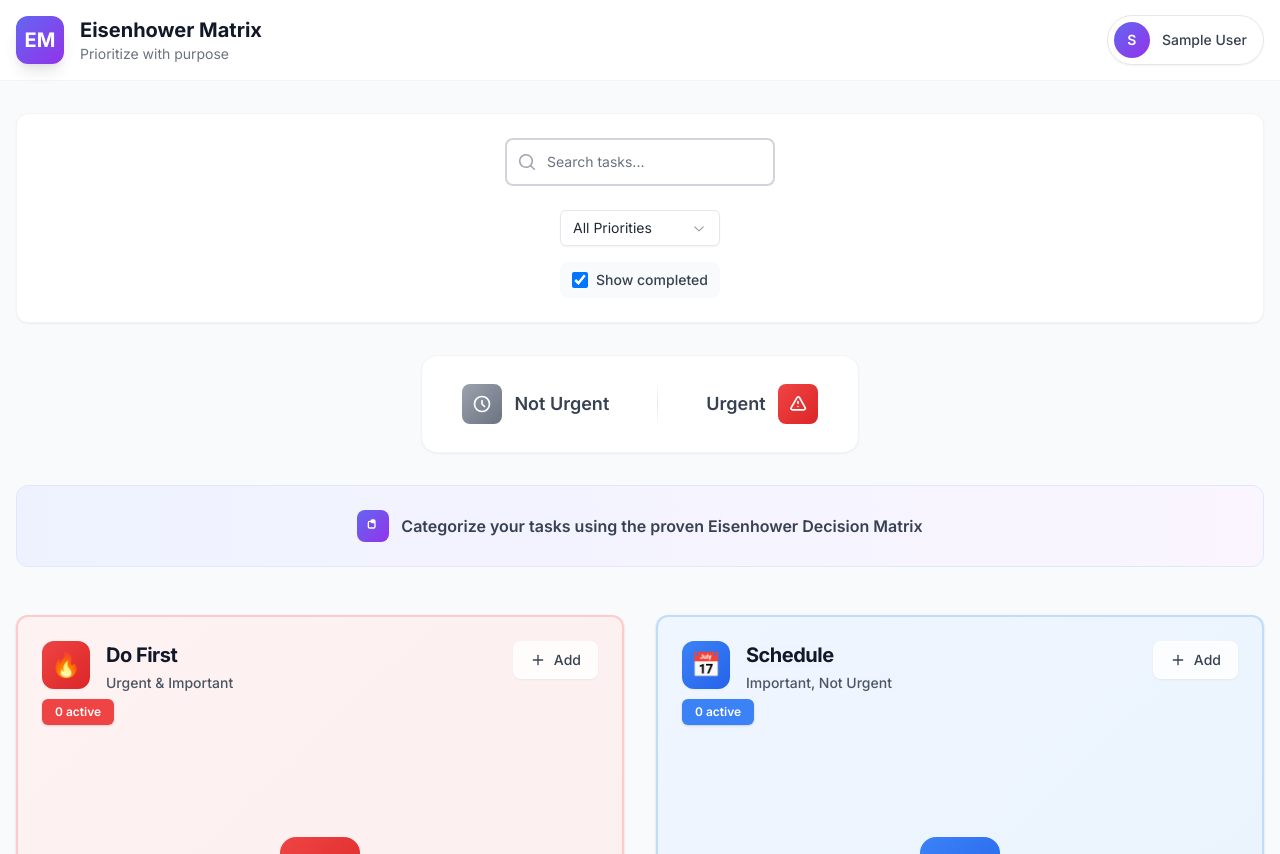
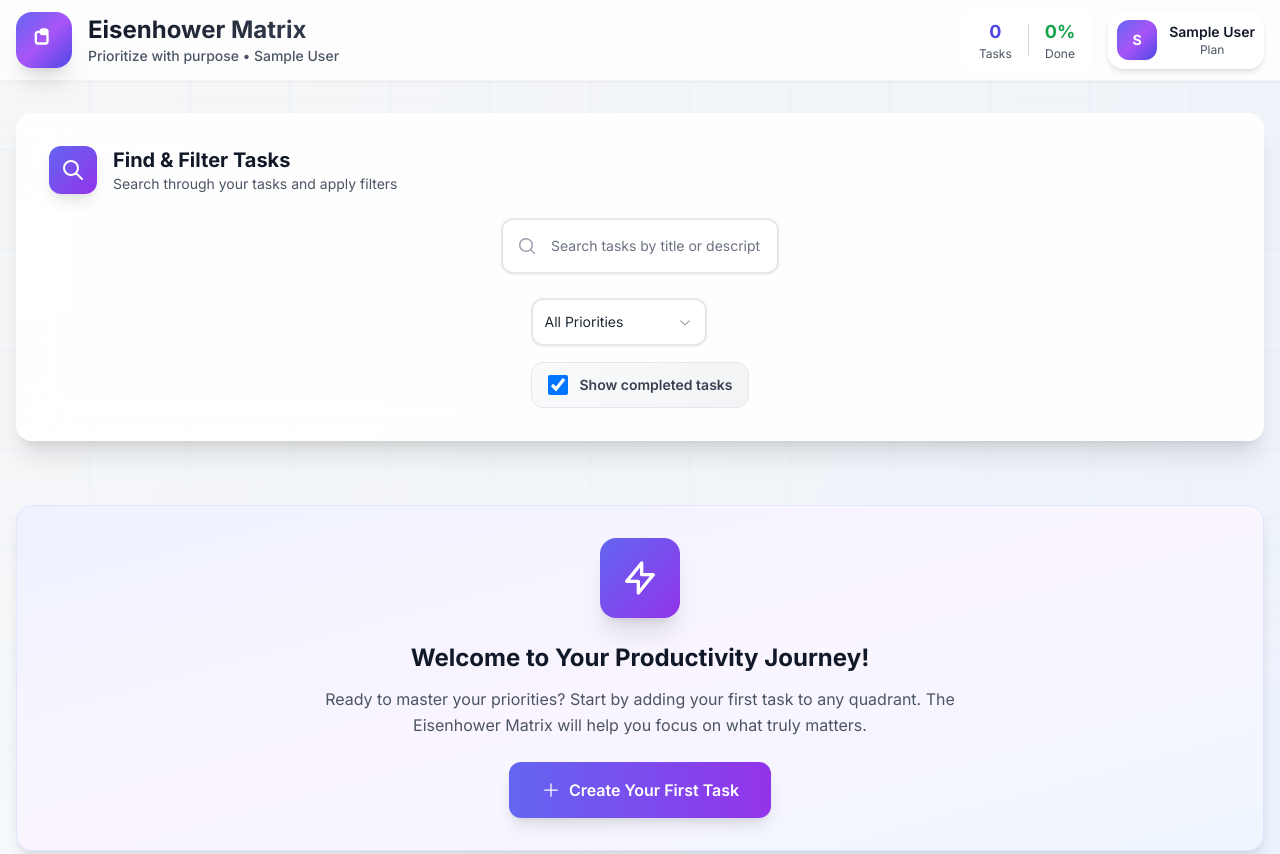
Before and after one commit to pedrocarlos-ti/eisenhower-matrix-saas, a React (Vite) app: page /dashboard in a window 1280 px wide. Shown: the top 854 px of the page. Built offline with nearby package versions, Linux system fonts and the light colour scheme; sample sign-in values are in the browser's storage.

Commit message:
feat: enhance UI with gradient backgrounds, floating buttons and improved visual hierarchy

```diff
--- a/src/pages/Dashboard.tsx
+++ b/src/pages/Dashboard.tsx
@@ -108,48 +108,71 @@ const Dashboard: React.FC = () => {
   const isFreePlan = user?.plan === 'free';
 
   return (
-    <div className="min-h-screen bg-slate-50">
-      <header className="bg-white border-b border-gray-100">
+    <div className="min-h-screen bg-gradient-to-br from-slate-50 via-blue-50/30 to-indigo-50/40">
+      {/* Background Pattern */}
+      <div className="fixed inset-0 z-0">
+        <div className="absolute inset-0 bg-[url('/grid.svg')] bg-center opacity-40 [mask-image:linear-gradient(180deg,white,rgba(255,255,255,0.8),rgba(255,255,255,0.4))]"></div>
+      </div>
+
+      <header className="relative z-10 bg-white/80 backdrop-blur-xl border-b border-gray-100 shadow-sm">
         <div className="mx-auto max-w-7xl px-4 sm:px-6 lg:px-8">
           <div className="flex h-20 justify-between items-center">
             <div className="flex items-center space-x-4">
               <div className="flex-shrink-0">
-                <div className="h-12 w-12 rounded-xl bg-gradient-to-br from-indigo-500 to-purple-600 flex items-center justify-center text-white font-bold text-xl shadow-lg">
-                  EM
+                <div className="h-14 w-14 rounded-2xl bg-gradient-to-br from-indigo-500 via-purple-500 to-indigo-600 flex items-center justify-center text-white font-bold text-xl shadow-xl">
+                  <svg className="w-7 h-7" fill="none" stroke="currentColor" viewBox="0 0 24 24">
+                    <path strokeLinecap="round" strokeLinejoin="round" strokeWidth="2" d="M9 5H7a2 2 0 00-2 2v6a2 2 0 002 2h6a2 2 0 002-2V7a2 2 0 00-2-2h-2M9 5a2 2 0 002 2h2a2 2 0 002-2M9 5a2 2 0 012-2h2a2 2 0 012 2" />
+                  </svg>
                 </div>
               </div>
               <div>
-                <h1 className="text-xl font-bold text-gray-900">Eisenhower Matrix</h1>
-                <p className="text-sm text-gray-500">Prioritize with purpose</p>
+                <h1 className="text-2xl font-bold bg-gradient-to-r from-gray-900 to-gray-700 bg-clip-text text-transparent">Eisenhower Matrix</h1>
+                <p className="text-sm text-gray-600 font-medium">Prioritize with purpose • {user?.name}</p>
               </div>
             </div>
-            <div className="flex items-center space-x-3">
+            <div className="flex items-center space-x-4">
+              {/* Quick Stats */}
+              <div className="hidden lg:flex items-center space-x-4 px-4 py-2 bg-white/60 backdrop-blur-sm rounded-xl border border-white/50">
+                <div className="text-center">
+                  <div className="text-lg font-bold text-indigo-600">{totalTasks}</div>
+                  <div className="text-xs text-gray-600">Tasks</div>
+                </div>
+                <div className="w-px h-8 bg-gray-300"></div>
+                <div className="text-center">
+                  <div className="text-lg font-bold text-green-600">{completionRate}%</div>
+                  <div className="text-xs text-gray-600">Done</div>
+                </div>
+              </div>
+
               {isFreePlan && (
                 <>
                   <button
                     onClick={() => setShowFilters(!showFilters)}
-                    className="inline-flex items-center rounded-lg bg-white border border-gray-200 px-4 py-2.5 text-sm font-medium text-gray-700 shadow-sm hover:bg-gray-50 hover:border-gray-300 transition-all duration-200 focus-visible:outline focus-visible:outline-2 focus-visible:outline-offset-2 focus-visible:outline-indigo-500"
+                    className="inline-flex items-center rounded-xl bg-white/80 backdrop-blur-sm border border-white/50 px-4 py-3 text-sm font-semibold text-gray-700 shadow-lg hover:bg-white hover:shadow-xl transition-all duration-200 focus-visible:outline focus-visible:outline-2 focus-visible:outline-offset-2 focus-visible:outline-indigo-500"
                   >
                     <FunnelIcon className="-ml-0.5 mr-2 h-4 w-4" aria-hidden="true" />
                     Filters
                   </button>
                   <button
                     onClick={() => handleAddTask('urgent-important')}
-                    className="inline-flex items-center rounded-lg bg-gradient-to-r from-indigo-500 to-purple-600 px-4 py-2.5 text-sm font-medium text-white shadow-sm hover:from-indigo-600 hover:to-purple-700 transition-all duration-200 focus-visible:outline focus-visible:outline-2 focus-visible:outline-offset-2 focus-visible:outline-indigo-500"
+                    className="inline-flex items-center rounded-xl bg-gradient-to-r from-indigo-500 via-purple-500 to-indigo-600 px-5 py-3 text-sm font-semibold text-white shadow-lg hover:shadow-xl hover:from-indigo-600 hover:via-purple-600 hover:to-indigo-700 transition-all duration-200 focus-visible:outline focus-visible:outline-2 focus-visible:outline-offset-2 focus-visible:outline-indigo-500"
                   >
                     <PlusIcon className="-ml-0.5 mr-2 h-4 w-4" aria-hidden="true" />
-                    Add Task
+                    New Task
                   </button>
                 </>
               )}
               <button
                 onClick={() => setIsUserProfileOpen(true)}
-                className="flex items-center space-x-3 rounded-full bg-white border border-gray-200 p-1.5 pr-4 hover:bg-gray-50 hover:border-gray-300 transition-all duration-200 shadow-sm"
+                className="flex items-center space-x-3 rounded-2xl bg-white/80 backdrop-blur-sm border border-white/50 p-2 pr-5 hover:bg-white hover:shadow-lg transition-all duration-200 shadow-md"
               >
-                <div className="w-9 h-9 rounded-full bg-gradient-to-br from-indigo-500 to-purple-600 flex items-center justify-center text-white font-semibold text-sm">
+                <div className="w-10 h-10 rounded-xl bg-gradient-to-br from-indigo-500 via-purple-500 to-indigo-600 flex items-center justify-center text-white font-bold text-sm shadow-sm">
                   {user?.name.charAt(0).toUpperCase()}
                 </div>
-                <span className="text-sm font-medium text-gray-700">{user?.name}</span>
+                <div className="hidden sm:block">
+                  <div className="text-sm font-semibold text-gray-900">{user?.name}</div>
+                  <div className="text-xs text-gray-600 capitalize">{user?.plan} Plan</div>
+                </div>
               </button>
             </div>
           </div>
@@ -157,45 +180,57 @@ const Dashboard: React.FC = () => {
       </header>
 
       {/* Search and filters */}
-      <div className="max-w-7xl mx-auto px-4 sm:px-6 lg:px-8 py-8">
-        <div className="bg-white rounded-xl shadow-sm border border-gray-100 p-6">
+      <div className="relative z-10 max-w-7xl mx-auto px-4 sm:px-6 lg:px-8 py-8">
+        <div className="bg-white/90 backdrop-blur-xl rounded-2xl shadow-xl border border-white/20 p-8">
+          <div className="flex items-center space-x-4 mb-6">
+            <div className="w-12 h-12 bg-gradient-to-br from-indigo-500 to-purple-600 rounded-xl flex items-center justify-center shadow-lg">
+              <svg className="w-6 h-6 text-white" fill="none" stroke="currentColor" viewBox="0 0 24 24">
+                <path strokeLinecap="round" strokeLinejoin="round" strokeWidth="2" d="M21 21l-6-6m2-5a7 7 0 11-14 0 7 7 0 0114 0z" />
+              </svg>
+            </div>
+            <div>
+              <h2 className="text-xl font-bold text-gray-900">Find & Filter Tasks</h2>
+              <p className="text-sm text-gray-600">Search through your tasks and apply filters</p>
+            </div>
+          </div>
+
           <div className="flex flex-col lg:flex-row lg:items-center lg:justify-between gap-6">
             <div className="relative flex-1 max-w-md">
-              <div className="absolute inset-y-0 left-0 pl-3 flex items-center pointer-events-none">
+              <div className="absolute inset-y-0 left-0 pl-4 flex items-center pointer-events-none">
                 <svg className="h-5 w-5 text-gray-400" xmlns="http://www.w3.org/2000/svg" viewBox="0 0 20 20" fill="currentColor" aria-hidden="true">
                   <path fillRule="evenodd" d="M9 3.5a5.5 5.5 0 100 11 5.5 5.5 0 000-11zM2 9a7 7 0 1112.452 4.391l3.328 3.329a.75.75 0 11-1.06 1.06l-3.329-3.328A7 7 0 012 9z" clipRule="evenodd" />
                 </svg>
               </div>
               <input
                 type="text"
-                placeholder="Search tasks..."
-                className="block w-full rounded-lg border-2 border-gray-300 py-3 pl-10 pr-4 text-sm focus:border-indigo-500 focus:outline-none focus:ring-1 focus:ring-indigo-500 transition-colors placeholder:text-gray-500 bg-white"
+                placeholder="Search tasks by title or description..."
+                className="block w-full rounded-xl border-2 border-gray-200 py-4 pl-12 pr-4 text-sm focus:border-indigo-500 focus:outline-none focus:ring-2 focus:ring-indigo-500/20 transition-all duration-200 placeholder:text-gray-500 bg-white shadow-sm"
                 value={searchTerm}
                 onChange={(e) => setSearchTerm(e.target.value)}
               />
             </div>
             <div className="flex flex-col sm:flex-row gap-4">
               <Select value={priorityFilter} onValueChange={setPriorityFilter}>
-                <SelectTrigger className="w-full sm:w-40 border-gray-200 focus:border-indigo-500 focus:ring-1 focus:ring-indigo-500">
-                  <SelectValue placeholder="Priority" />
+                <SelectTrigger className="w-full sm:w-44 h-12 border-2 border-gray-200 rounded-xl focus:border-indigo-500 focus:ring-2 focus:ring-indigo-500/20 bg-white shadow-sm">
+                  <SelectValue placeholder="All Priorities" />
                 </SelectTrigger>
                 <SelectContent>
                   <SelectItem value="all">All Priorities</SelectItem>
-                  <SelectItem value="high">High</SelectItem>
-                  <SelectItem value="medium">Medium</SelectItem>
-                  <SelectItem value="low">Low</SelectItem>
+                  <SelectItem value="high">🔴 High Priority</SelectItem>
+                  <SelectItem value="medium">🟡 Medium Priority</SelectItem>
+                  <SelectItem value="low">🟢 Low Priority</SelectItem>
                 </SelectContent>
               </Select>
-              <div className="flex items-center space-x-2 bg-gray-50 rounded-lg px-3 py-2">
+              <div className="flex items-center space-x-3 bg-gradient-to-r from-gray-50 to-gray-100 rounded-xl px-4 py-3 border border-gray-200">
                 <input
                   type="checkbox"
                   id="showCompleted"
                   checked={showCompleted}
                   onChange={() => setShowCompleted(!showCompleted)}
-                  className="rounded text-indigo-600 focus:ring-indigo-500 h-4 w-4 border-gray-300"
+                  className="rounded-md text-indigo-600 focus:ring-indigo-500 h-5 w-5 border-gray-300"
                 />
-                <label htmlFor="showCompleted" className="text-sm font-medium text-gray-700 whitespace-nowrap">
-                  Show completed
+                <label htmlFor="showCompleted" className="text-sm font-semibold text-gray-700 whitespace-nowrap cursor-pointer">
+                  Show completed tasks
                 </label>
               </div>
             </div>
@@ -203,8 +238,33 @@ const Dashboard: React.FC = () => {
         </div>
       </div>
 
+      {/* Welcome Section */}
+      {tasks.length === 0 && (
+        <div className="relative z-10 max-w-7xl mx-auto px-4 sm:px-6 lg:px-8 py-8">
+          <div className="bg-gradient-to-br from-indigo-50 via-purple-50 to-blue-50 rounded-2xl shadow-lg border border-indigo-100 p-8 text-center">
+            <div className="w-20 h-20 bg-gradient-to-br from-indigo-500 to-purple-600 rounded-2xl flex items-center justify-center mx-auto mb-6 shadow-xl">
+              <svg className="w-10 h-10 text-white" fill="none" stroke="currentColor" viewBox="0 0 24 24">
+                <path strokeLinecap="round" strokeLinejoin="round" strokeWidth="2" d="M13 10V3L4 14h7v7l9-11h-7z" />
+              </svg>
+            </div>
+            <h2 className="text-2xl font-bold text-gray-900 mb-3">Welcome to Your Productivity Journey!</h2>
+            <p className="text-gray-600 mb-6 max-w-2xl mx-auto leading-relaxed">
+              Ready to master your priorities? Start by adding your first task to any quadrant.
+              The Eisenhower Matrix will help you focus on what truly matters.
+            </p>
+            <button
+              onClick={() => handleAddTask('urgent-important')}
+              className="inline-flex items-center space-x-2 bg-gradient-to-r from-indigo-500 to-purple-600 text-white px-8 py-4 rounded-xl font-semibold shadow-lg hover:shadow-xl hover:from-indigo-600 hover:to-purple-700 transition-all duration-200"
+            >
+              <PlusIcon className="w-5 h-5" />
+              <span>Create Your First Task</span>
+            </button>
+          </div>
+        </div>
+      )}
+
       {/* Main content */}
-      <main className="max-w-7xl mx-auto px-4 sm:px-6 lg:px-8 pb-8">
+      <main className="relative z-10 max-w-7xl mx-auto px-4 sm:px-6 lg:px-8 pb-8">
         <Matrix
           tasks={filteredTasks}
           onAddTask={handleAddTask}
@@ -228,19 +288,34 @@ const Dashboard: React.FC = () => {
 
       {/* Pro upgrade banner (for free users) */}
       {isFreePlan && (
-        <div className="max-w-7xl mx-auto px-4 sm:px-6 lg:px-8 py-6">
-          <ProUpgradePrompt
-            variant="banner"
-            onClose={() => {}}
-            onUpgrade={() => setIsProModalOpen(true)}
-            feature="Premium Features"
-          />
+        <div className="relative z-10 max-w-7xl mx-auto px-4 sm:px-6 lg:px-8 py-6">
+          <div className="bg-gradient-to-r from-indigo-500 via-purple-500 to-indigo-600 rounded-2xl shadow-xl p-6 text-white">
+            <div className="flex items-center justify-between">
+              <div className="flex items-center space-x-4">
+                <div className="w-12 h-12 bg-white/20 rounded-xl flex items-center justify-center">
+                  <svg className="w-6 h-6" fill="none" stroke="currentColor" viewBox="0 0 24 24">
+                    <path strokeLinecap="round" strokeLinejoin="round" strokeWidth="2" d="M5 3v4M3 5h4M6 17v4m-2-2h4m5-16l2.286 6.857L21 12l-5.714 2.143L13 21l-2.286-6.857L5 12l5.714-2.143L13 3z" />
+                  </svg>
+                </div>
+                <div>
+                  <h3 className="text-lg font-bold">Upgrade to Pro</h3>
+                  <p className="text-indigo-100">Unlock advanced features and unlimited tasks</p>
+                </div>
+              </div>
+              <button
+                onClick={() => setIsProModalOpen(true)}
+                className="bg-white text-indigo-600 px-6 py-3 rounded-xl font-semibold hover:bg-indigo-50 transition-colors shadow-lg"
+              >
+                Upgrade Now
+              </button>
+            </div>
+          </div>
         </div>
       )}
 
       {/* Stats panel */}
-      <div className="max-w-7xl mx-auto px-4 sm:px-6 lg:px-8 py-8">
-        <div className="bg-white rounded-xl shadow-sm border border-gray-100 p-8">
+      <div className="relative z-10 max-w-7xl mx-auto px-4 sm:px-6 lg:px-8 py-8">
+        <div className="bg-white/90 backdrop-blur-xl rounded-2xl shadow-xl border border-white/20 p-8">
           <div className="flex items-center space-x-3 mb-6">
             <div className="w-10 h-10 bg-gradient-to-br from-indigo-500 to-purple-600 rounded-lg flex items-center justify-center">
               <svg className="w-5 h-5 text-white" fill="none" stroke="currentColor" viewBox="0 0 24 24">
@@ -293,6 +368,16 @@ const Dashboard: React.FC = () => {
         </div>
       </div>
 
+      {/* Floating Quick Add Button (Mobile) */}
+      <div className="fixed bottom-6 right-6 z-50 lg:hidden">
+        <button
+          onClick={() => handleAddTask('urgent-important')}
+          className="w-14 h-14 bg-gradient-to-r from-indigo-500 to-purple-600 rounded-full shadow-2xl flex items-center justify-center text-white hover:shadow-3xl hover:scale-110 transition-all duration-200"
+        >
+          <PlusIcon className="w-6 h-6" />
+        </button>
+      </div>
+
       {/* User Profile Modal */}
       {isUserProfileOpen && (
         <UserProfile
```
Also changed, not shown: 1 other file (tests, documents, lock files or other folders).
